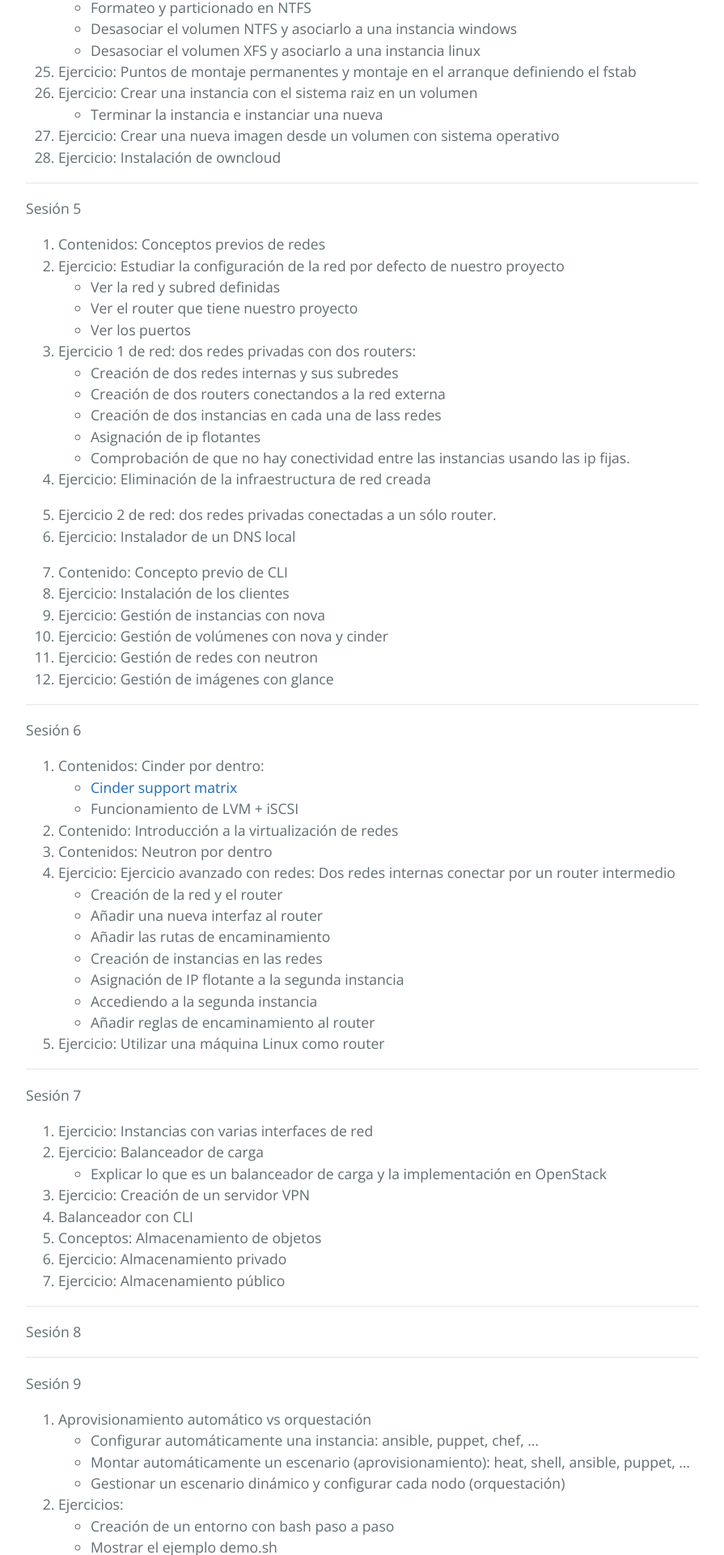
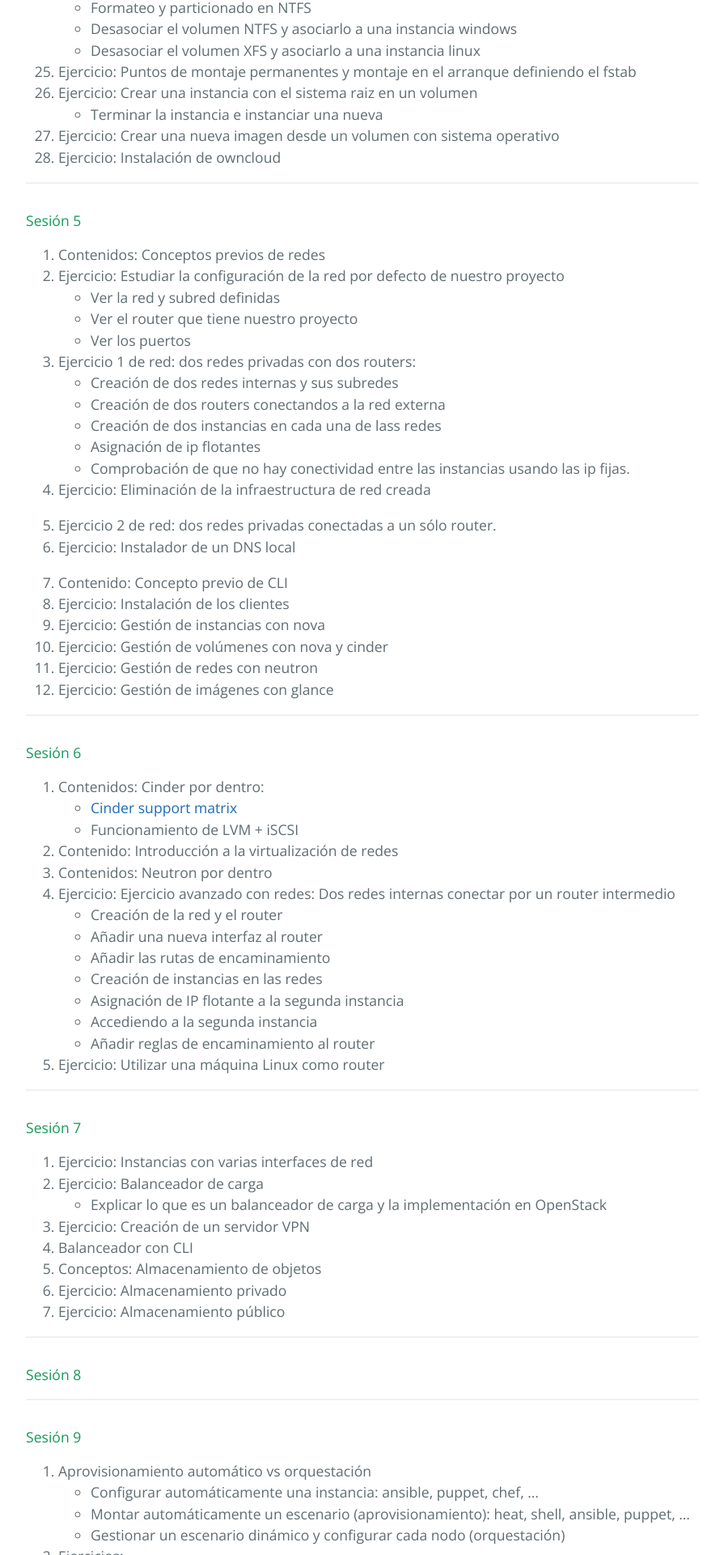
Before and after one commit to iesgn/ow1, a Jekyll site: the page built from curso/sesion.md, in a window 1280 px wide. Shown: the part 2966-4886 px from the top of the page at 81% size, without its empty margins (192-1087 px from the left). Built offline with Jekyll 4.4.1, drawn with Linux system fonts in a browser that asks for light colours.

Commit message:
Modificación

```diff
--- a/curso/sesion.md
+++ b/curso/sesion.md
@@ -84,7 +84,7 @@ tittle: Sesiones online
 1. Ejercicio: Crear una nueva imagen desde un volumen con sistema operativo
 1. Ejercicio: Instalación de owncloud
 <hr/>
-Sesión 5
+####Sesión 5
 1. Contenidos: Conceptos previos de redes
 1. Ejercicio: Estudiar la configuración de la red por defecto de nuestro proyecto
  * Ver la red y subred definidas
@@ -108,7 +108,7 @@ Sesión 5
 1. Ejercicio: Gestión de redes con neutron
 1. Ejercicio: Gestión de imágenes con glance
 <hr/>
-Sesión 6
+####Sesión 6
 1. Contenidos: Cinder por dentro:
  * [Cinder support matrix](https://wiki.openstack.org/wiki/CinderSupportMatrix)
  * Funcionamiento de LVM + iSCSI
@@ -124,7 +124,7 @@ Sesión 6
  * Añadir reglas de encaminamiento al router
 1. Ejercicio: Utilizar una máquina Linux como router
 <hr/>
-Sesión 7
+####Sesión 7
 1. Ejercicio: Instancias con varias interfaces de red
 1. Ejercicio: Balanceador de carga
  * Explicar lo que es un balanceador de carga y la implementación en OpenStack
@@ -134,11 +134,11 @@ Sesión 7
 1. Ejercicio: Almacenamiento privado
 1. Ejercicio: Almacenamiento público
 <hr/>
-Sesión 8
+####Sesión 8
 
 
 <hr/>
-Sesión 9
+####Sesión 9
 1. Aprovisionamiento automático vs orquestación
  * Configurar automáticamente una instancia: ansible, puppet, chef, ...
  * Montar automáticamente un escenario (aprovisionamiento): heat, shell, ansible, puppet, ...
```
